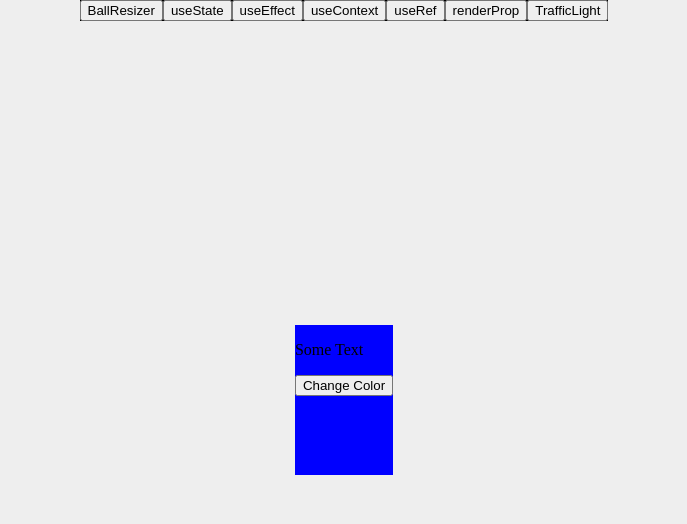
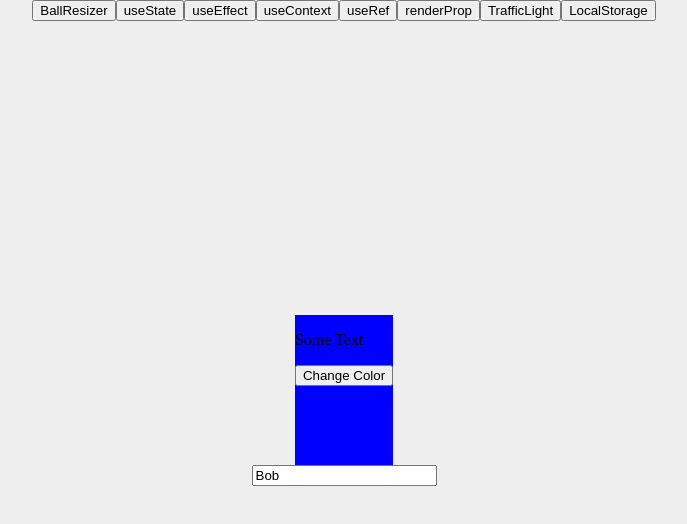
Before and after one commit to Dameon1/hooks-testing, a React (Create React App) app: page /use-local-storage in a window 1280 px wide. Shown: the top 524 px of the page, without its empty margins (296-983 px from the left). Built offline with nearby package versions, Linux system fonts and the light colour scheme.

Commit message:
useLocalStorage hook

```diff
--- a/src/App.js
+++ b/src/App.js
@@ -11,6 +11,7 @@ import UseRef from "./UseRef";
 import Banner from './Banner';
 import RenderProp from './RenderProp';
 import TrafficLight from "./TrafficLight";
+import LocalStorage from "./LocalStorage";
 
 function App() {
   return (
@@ -24,6 +25,7 @@ function App() {
       <Route exact path="/use-ref" component={UseRef} />
       <Route exact path="/render-prop" component={RenderProp} />
       <Route exact path="/traffic-light" component={TrafficLight} />
+      <Route exact path="/use-local-storage" component={LocalStorage} />
     </div>
   );
 }
--- a/src/Header.js
+++ b/src/Header.js
@@ -26,6 +26,9 @@ function Header(){
   <Link to="/traffic-light">
     <button className="linkButton">TrafficLight</button>
   </Link>
+  <Link to="/use-local-storage">
+    <button className="linkButton">LocalStorage</button>
+  </Link>
 
   </div>
   )
--- /dev/null
+++ b/src/LocalStorage.js
@@ -0,0 +1,20 @@
+import React from 'react';
+import useLocalStorage from './UseLocalStorage';
+
+function LocalStorage() {
+  // Similar to useState but first arg is key to the value in local storage
+  const [name, setName] = useLocalStorage('name', 'Bob');
+
+  return (
+    <div>
+      <input
+        type="text"
+        placeholder="Enter your name"
+        value={name}
+        onChange={e => setName(e.target.value)}
+      />
+    </div>
+  );
+}
+
+export default LocalStorage;
--- /dev/null
+++ b/src/UseLocalStorage.js
@@ -0,0 +1,37 @@
+import { useState } from 'react';
+
+export default function useLocalStorage(key, initialValue) {
+  // State to store our value
+  // Pass initial state function to useState so logic is only executed once
+  const [storedValue, setStoredValue] = useState(() => {
+    try {
+      // Get from local storage by key
+      const item = window.localStorage.getItem(key);
+      // Parse stored json or if none return initialValue
+      return item ? JSON.parse(item) : initialValue;
+    } catch (error) {
+      // If error also return initialValue
+      console.log(error);
+      return initialValue;
+    }
+  });
+
+  // Return a wrapped version of useState's setter function that ...
+  // ... persists the new value to localStorage.
+  const setValue = value => {
+    try {
+      // Allow value to be a function so we have same API as useState
+      const valueToStore =
+        value instanceof Function ? value(storedValue) : value;
+      // Save state
+      setStoredValue(valueToStore);
+      // Save to local storage
+      window.localStorage.setItem(key, JSON.stringify(valueToStore));
+    } catch (error) {
+      // A more advanced implementation would handle the error case
+      console.log(error);
+    }
+  };
+
+  return [storedValue, setValue];
+}
--- a/src/styles.css
+++ b/src/styles.css
@@ -6,7 +6,6 @@ body {
   position:fixed;
   top:0;
   width:auto;
-  background-color:black;
 }
 
 .App {
```
